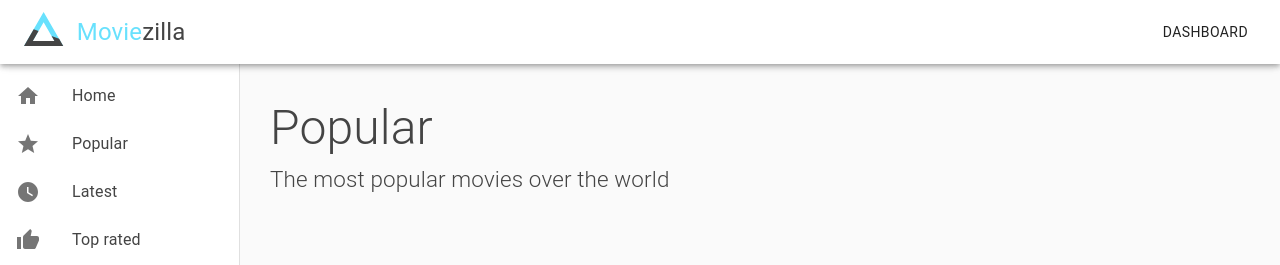
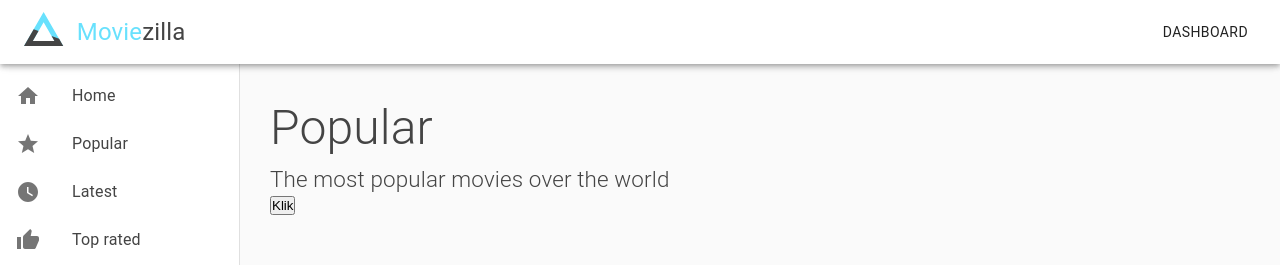
Before and after one commit to maticoder/movies-api, a React (Create React App) app: page /popular in a window 1280 px wide. Shown: the top 265 px of the page. Built offline with nearby package versions, Linux system fonts and the light colour scheme.

Commit message:
Add page transitions

```diff
--- a/package.json
+++ b/package.json
@@ -12,8 +12,11 @@
     "node-sass": "^5.0.0",
     "react": "^17.0.1",
     "react-dom": "^17.0.1",
+    "react-redux": "^7.2.2",
     "react-router-dom": "^5.2.0",
     "react-scripts": "4.0.2",
+    "redux": "^4.0.5",
+    "redux-thunk": "^2.3.0",
     "web-vitals": "^1.0.1"
   },
   "scripts": {
--- a/src/App.js
+++ b/src/App.js
@@ -1,10 +1,13 @@
 import React from "react";
+import { Provider } from "react-redux";
 import { BrowserRouter as Router, Route, Switch } from "react-router-dom";
 import { createMuiTheme, ThemeProvider } from "@material-ui/core";
 import { AnimatePresence } from "framer-motion";
 
+import store from "./redux/store.js";
+
 import Home from "./pages/Home/Home.jsx";
-import Popular from "./pages/Popular/Popular.jsx";
+import Popular from "./pages/Popular/Popular.js";
 import Info from "./pages/Info/Info.jsx";
 
 import Drawer from "./components/Drawer/Drawer.jsx";
@@ -21,37 +24,25 @@ const theme = createMuiTheme({
 
 function App() {
   return (
-    //     <Route
-    //     render={({ location }) => (
-    //         <AnimatePresence exitBeforeEnter>
-    //             <Switch location={location} key={location.pathname}>
-    //                 <Route exact path='/' component={Landing} />
-    //                 <Route
-    //                     exact
-    //                     path='/model/:id'
-    //                     render={() => <Model />}
-    //                 />
-    //             </Switch>
-    //         </AnimatePresence>
-    //     )}
-    // />
+    <Provider store={store}>
+      <ThemeProvider theme={theme}>
         <Router>
-      <ThemeProvider theme={theme}>
           <Route
             render={({ location }) => (
+              <Drawer>
                 <AnimatePresence exitBeforeEnter={true}>
                   <Switch location={location} key={location.pathname}>
-                <Drawer>
                     <Route exact path="/" component={Home} />
                     <Route path="/popular" component={Popular} />
                     <Route path="/info" component={Info} />
-                </Drawer>
                   </Switch>
                 </AnimatePresence>
+              </Drawer>
             )}
           />
+        </Router>
       </ThemeProvider>
-    </Router>
+    </Provider>
   );
 }
 
--- a/src/pages/Home/Home.jsx
+++ b/src/pages/Home/Home.jsx
@@ -26,6 +26,7 @@ function Home() {
           variants={variants}
           initial="enter"
           animate="animate"
+          exit="exit"
           transition={{ delay: 0.1 }}
         >
           Moviezilla is the world's most popular and authoritative source for
@@ -36,6 +37,7 @@ function Home() {
           variants={variants}
           initial="enter"
           animate="animate"
+          exit="exit"
           transition={{ delay: 0.2 }}
         >
           <Button className="home__button" color="primary" variant="contained">
@@ -48,6 +50,7 @@ function Home() {
           variants={variants}
           initial="enter"
           animate="animate"
+          exit="exit"
           transition={{ delay: 0.3 }}
         >
           <IconButton>
@@ -58,6 +61,7 @@ function Home() {
           variants={variants}
           initial="enter"
           animate="animate"
+          exit="exit"
           transition={{ delay: 0.4 }}
         >
           <IconButton>
@@ -68,6 +72,7 @@ function Home() {
           variants={variants}
           initial="enter"
           animate="animate"
+          exit="exit"
           transition={{ delay: 0.5 }}
         >
           <IconButton>
@@ -80,6 +85,7 @@ function Home() {
         variants={variants}
         initial="enter"
         animate="animate"
+        exit="exit"
         transition={{ delay: 0.6 }}
       >
         <HomeImage />
--- a/src/pages/Info/Info.jsx
+++ b/src/pages/Info/Info.jsx
@@ -1,29 +1,26 @@
 import React from "react";
 import { motion } from "framer-motion";
 
+import variants from "../../utils/animation.js";
+
 import "./Info.scss";
-
-const variants = {
-  enter: {
-    y: 100,
-    opacity: 0,
-  },
-  animate: {
-    y: 0,
-    opacity: 1,
-  },
-};
 
 function Info() {
   return (
     <div className="info">
-      <motion.h1 variants={variants} initial="enter" animate="animate">
+      <motion.h1
+        variants={variants}
+        initial="enter"
+        animate="animate"
+        exit="exit"
+      >
         Info
       </motion.h1>
       <motion.div
         variants={variants}
         initial="enter"
         animate="animate"
+        exit="exit"
         transition={{ delay: 0.2 }}
         className="info__content"
       >
@@ -40,6 +37,7 @@ function Info() {
         variants={variants}
         initial="enter"
         animate="animate"
+        exit="exit"
         transition={{ delay: 0.4 }}
         className="info__content"
       >
@@ -62,6 +60,7 @@ function Info() {
         variants={variants}
         initial="enter"
         animate="animate"
+        exit="exit"
         transition={{ delay: 0.6 }}
         className="info__content"
       >
@@ -80,6 +79,7 @@ function Info() {
         variants={variants}
         initial="enter"
         animate="animate"
+        exit="exit"
         transition={{ delay: 0.8 }}
         className="info__content"
       >
--- /dev/null
+++ b/src/pages/Popular/Popular.js
@@ -0,0 +1,16 @@
+import { connect } from "react-redux";
+import Popular from "./Popular.jsx";
+
+import { getPopularMovies } from "../../redux/actions/movies.js";
+
+const mapStateToProps = (state) => ({
+  movies: state.movies.movies,
+});
+
+const mapDispatchToProps = {
+  getPopularMovies,
+};
+
+const PopularContainer = connect(mapStateToProps, mapDispatchToProps)(Popular);
+
+export default PopularContainer;
--- a/src/pages/Popular/Popular.jsx
+++ b/src/pages/Popular/Popular.jsx
@@ -1,10 +1,14 @@
 import React from "react";
 
-function Popular() {
+function Popular({ movies, getPopularMovies }) {
   return (
     <div className="popular">
       <h1 className="header">Popular</h1>
       <p className="paragraph">The most popular movies over the world</p>
+      {movies.map((movie) => (
+        <p>{movie}</p>
+      ))}
+      <button onClick={getPopularMovies}>Klik</button>
     </div>
   );
 }
--- /dev/null
+++ b/src/redux/actions/movies.js
@@ -0,0 +1,6 @@
+import { GET_POPULAR_MOVIES_SUCCESS } from "../types.js";
+
+export const getPopularMovies = () => ({
+  type: GET_POPULAR_MOVIES_SUCCESS,
+  payload: ["movie1", "movie2", "movie3"],
+});
--- /dev/null
+++ b/src/redux/reducers/movies.js
@@ -0,0 +1,24 @@
+import {
+  GET_POPULAR_MOVIES_SUCCESS,
+  GET_POPULAR_MOVIES_FAILURE,
+} from "../types.js";
+
+const initialState = {
+  movies: [],
+};
+
+const movies = (state = initialState, action) => {
+  switch (action.type) {
+    case GET_POPULAR_MOVIES_SUCCESS:
+      return {
+        ...state,
+        movies: action.payload,
+      };
+    case GET_POPULAR_MOVIES_FAILURE:
+      return state;
+    default:
+      return state;
+  }
+};
+
+export default movies;
--- /dev/null
+++ b/src/redux/store.js
@@ -0,0 +1,12 @@
+import { createStore, applyMiddleware, combineReducers } from "redux";
+import thunk from "redux-thunk";
+
+import movies from "./reducers/movies.js";
+
+const reducers = combineReducers({
+  movies,
+});
+
+const store = createStore(reducers, applyMiddleware(thunk));
+
+export default store;
--- /dev/null
+++ b/src/redux/types.js
@@ -0,0 +1,2 @@
+export const GET_POPULAR_MOVIES_SUCCESS = "GET_POPULAR_MOVIES_SUCCESS";
+export const GET_POPULAR_MOVIES_FAILURE = "GET_POPULAR_MOVIES_FAILURE";
--- a/src/utils/animation.js
+++ b/src/utils/animation.js
@@ -8,8 +8,10 @@ const variants = {
     opacity: 1,
   },
   exit: {
-    y: 100,
     opacity: 0,
+    transition: {
+      delay: 0,
+    },
   },
 };
 
```
Also changed, not shown: 1 other file (tests, documents, lock files or other folders). Lines whose indentation alone changed are shown as unchanged.
